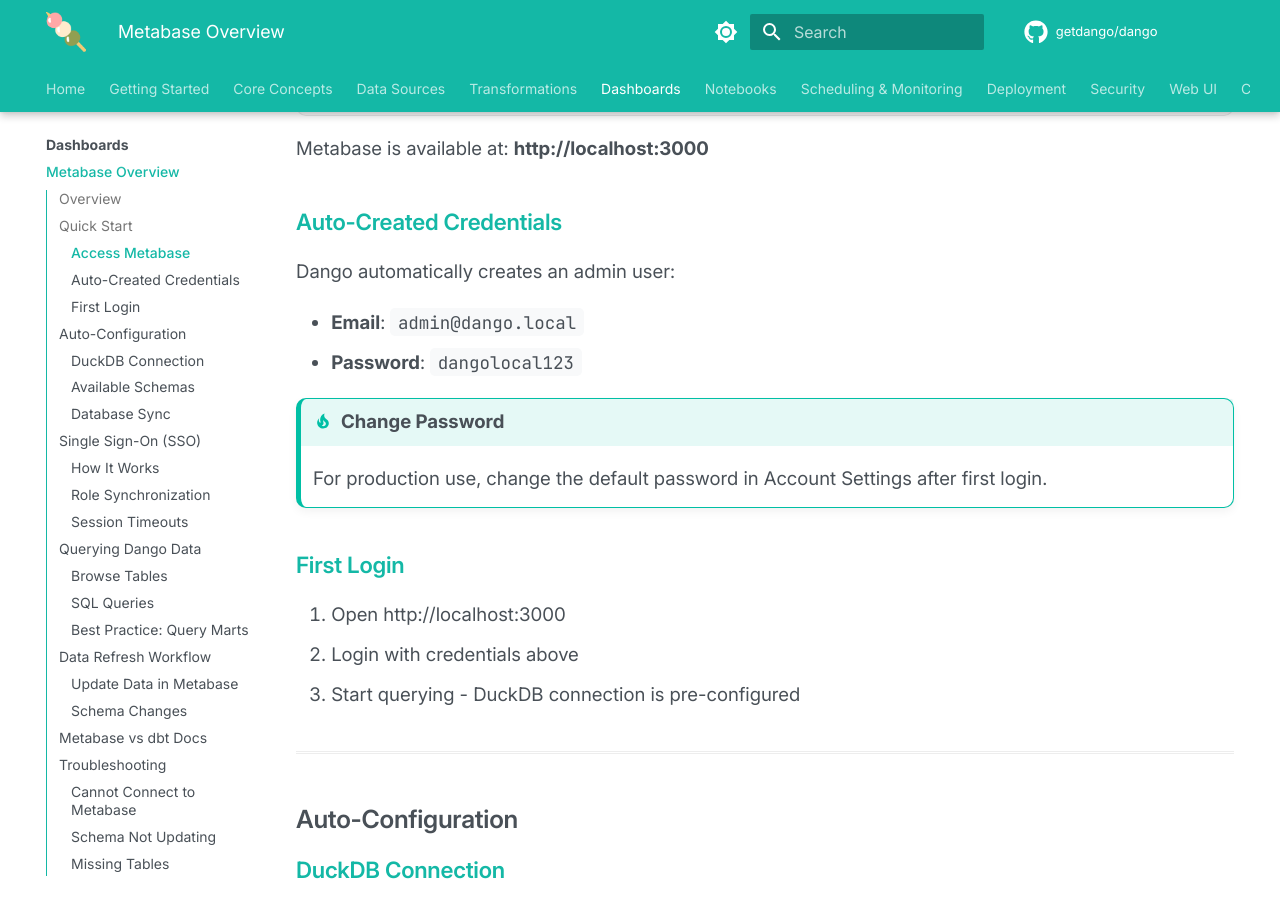
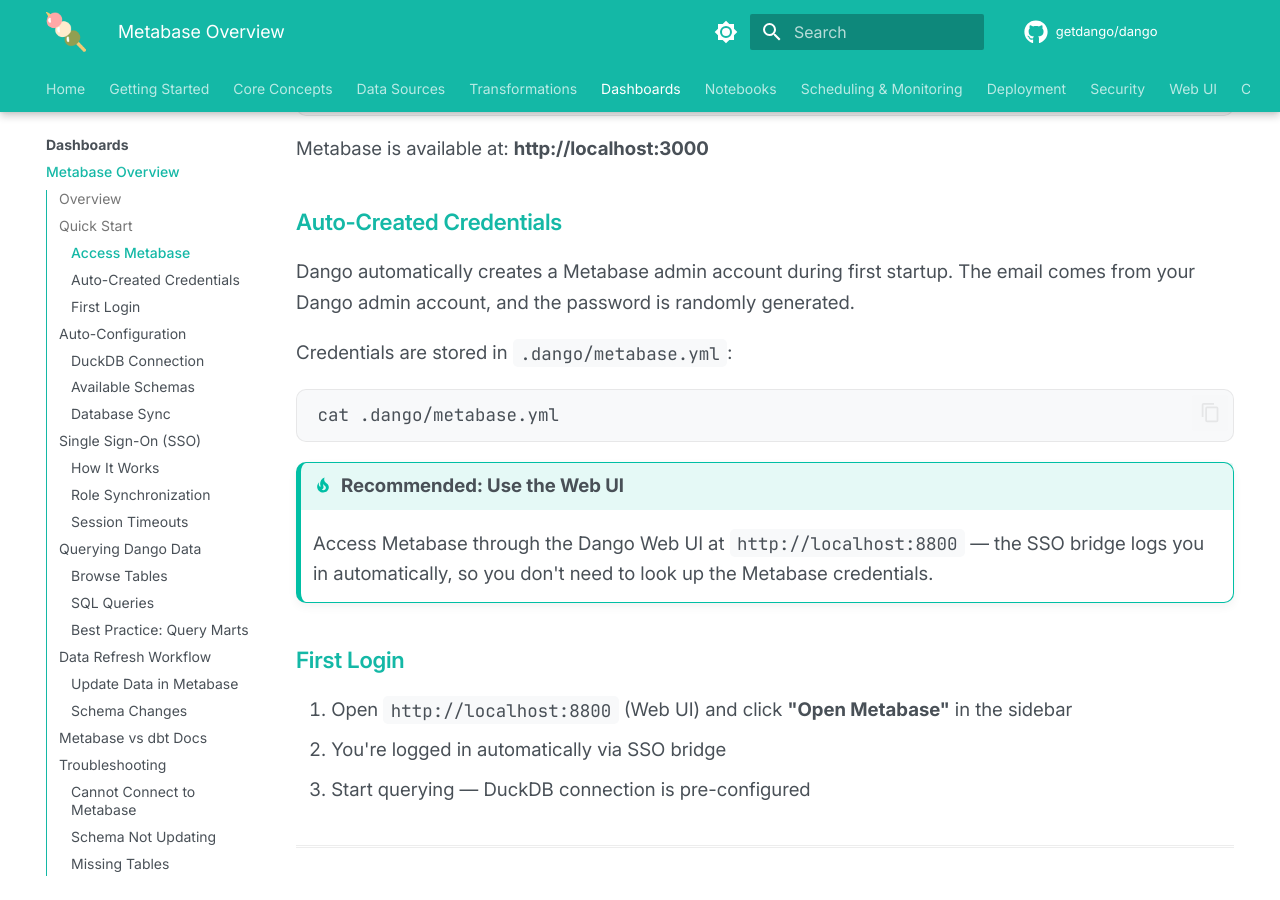
Before and after one commit to getdango/docs, an MkDocs documentation site: the page built from docs/dashboards/metabase-overview.md, in a window 1280 px wide and 900 px high, scrolled down 1284 px. Built offline with MkDocs 1.6.1 and Material for MkDocs 9.7.7, drawn with Linux system fonts in a browser that asks for light colours; comment, search, counter and statistics services are not loaded; the version menu is left out.

Commit message:
Fix Metabase credentials across all docs pages
The v1 code generates random Metabase admin passwords (stored in
.dango/metabase.yml), not the hardcoded `dangolocal123` from MVP era.
Update all 4 remaining pages that referenced the old credentials:
- dashboards/metabase-overview.md — SSO bridge as primary path
- dashboards/index.md — SSO bridge as primary, .dango/metabase.yml for direct
- faq.md — Web UI as primary access path
- workflows/metabase-workflows.md — placeholder email in API examples

Co-Authored-By: Claude Opus 4.6 (1M context) <noreply@anthropic.com>

````diff
--- a/docs/dashboards/metabase-overview.md
+++ b/docs/dashboards/metabase-overview.md
@@ -41,19 +41,22 @@ Metabase is available at: **http://localhost:3000**
 
 ### Auto-Created Credentials
 
-Dango automatically creates an admin user:
+Dango automatically creates a Metabase admin account during first startup. The email comes from your Dango admin account, and the password is randomly generated.
 
-- **Email**: `admin@dango.local`
-- **Password**: `dangolocal123`
+Credentials are stored in `.dango/metabase.yml`:
 
-!!! tip "Change Password"
-    For production use, change the default password in Account Settings after first login.
+```bash
+cat .dango/metabase.yml
+```
+
+!!! tip "Recommended: Use the Web UI"
+    Access Metabase through the Dango Web UI at `http://localhost:8800` — the SSO bridge logs you in automatically, so you don't need to look up the Metabase credentials.
 
 ### First Login
 
-1. Open http://localhost:3000
-2. Login with credentials above
-3. Start querying - DuckDB connection is pre-configured
+1. Open `http://localhost:8800` (Web UI) and click **"Open Metabase"** in the sidebar
+2. You're logged in automatically via SSO bridge
+3. Start querying — DuckDB connection is pre-configured
 
 ---
 
````
Also changed, not shown: docs/dashboards/index.md (+2 -5 lines), docs/faq.md (+5 -5 lines), docs/workflows/metabase-workflows.md (+4 -4 lines).
